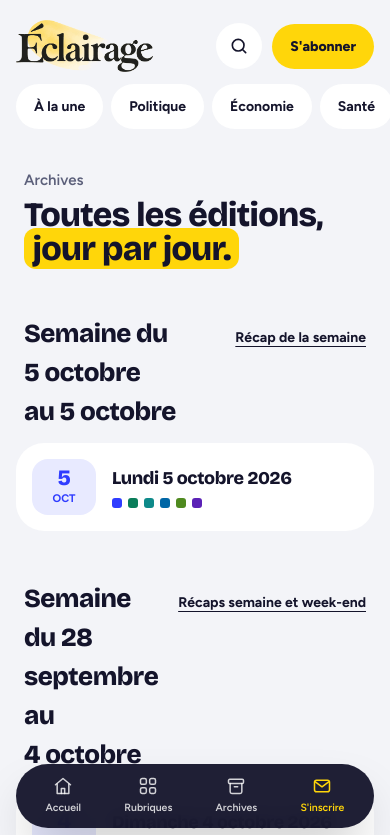
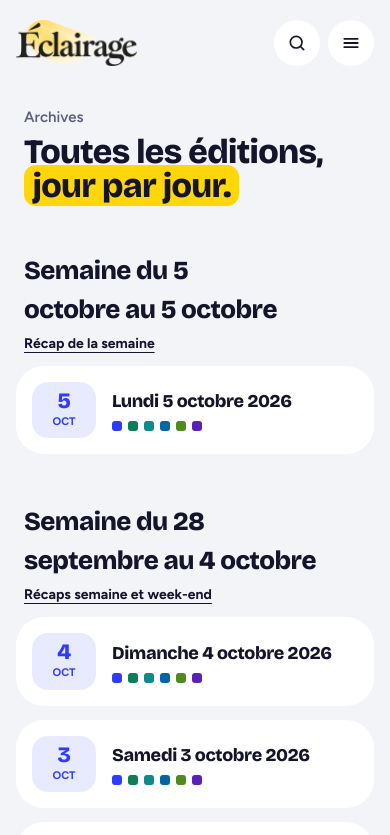
Before and after one commit to mansonjb/eclairagemedia, a Next.js app: page /archives in a window 390 px wide. Shown: the top 835 px of the page. Built offline with nearby package versions, Linux system fonts and the light colour scheme.

Commit message:
En-tête responsive : une ligne dès 1280 px, menu burger en dessous ; barre du bas retirée ; plus de débordement horizontal sur mobile
Co-Authored-By: Claude Opus 5.5 <noreply@anthropic.com>

```diff
--- a/src/app/layout.tsx
+++ b/src/app/layout.tsx
@@ -2,7 +2,6 @@ import type { Metadata } from "next";
 import { Bricolage_Grotesque, Figtree } from "next/font/google";
 import Entete from "@/components/Entete";
 import { Pied } from "@/components/ui";
-import BarreMobile from "@/components/BarreMobile";
 import "./globals.css";
 
 const figtree = Figtree({ subsets: ["latin"], variable: "--font-figtree" });
@@ -18,13 +17,12 @@ export const metadata: Metadata = {
 export default function RootLayout({ children }: Readonly<{ children: React.ReactNode }>) {
   return (
     <html lang="fr" className={`${figtree.variable} ${bricolage.variable}`}>
-      <body className="font-sans antialiased pb-24 md:pb-0">
+      <body className="font-sans antialiased">
         <div className="mx-auto max-w-[1320px] px-4 pt-2 sm:px-5">
           <Entete />
           {children}
           <Pied />
         </div>
-        <BarreMobile />
       </body>
     </html>
   );
--- a/src/components/BarreMobile.tsx
+++ /dev/null
@@ -1,15 +0,0 @@
-import Link from "next/link";
-import { Ico } from "@/components/Icones";
-
-// Barre de navigation flottante sur mobile
-export default function BarreMobile() {
-  const l = "flex flex-col items-center gap-1 rounded-full px-3 py-1 text-[10.5px] font-semibold text-white/80 hover:text-white";
-  return (
-    <nav className="fixed inset-x-4 bottom-4 z-40 mx-auto flex max-w-sm items-center justify-around rounded-full bg-encre/95 px-2 py-2 shadow-2xl backdrop-blur-md md:hidden" style={{ paddingBottom: "calc(0.5rem + env(safe-area-inset-bottom, 0px))" }}>
-      <Link href="/" className={l}><Ico n="accueil" />Accueil</Link>
-      <Link href="/#rubriques" className={l}><Ico n="rubriques" />Rubriques</Link>
-      <Link href="/archives" className={l}><Ico n="archives" />Archives</Link>
-      <Link href="/#inscription" className={`${l} !text-jaune`}><Ico n="mail" />S&apos;inscrire</Link>
-    </nav>
-  );
-}
--- a/src/components/Entete.tsx
+++ b/src/components/Entete.tsx
@@ -1,37 +1,67 @@
 "use client";
+import { useEffect, useRef, useState } from "react";
 import Link from "next/link";
 import Image from "next/image";
 import { usePathname } from "next/navigation";
 import { ORDRE, RUBRIQUES } from "@/lib/rubriques-client";
 
-// En-tête : marque, rubriques en pastilles (pastille active en noir), baromètre, abonnement.
-// Les rubriques ont toujours leur propre ligne, centrée ; sur petit écran elle défile, sans jamais couper le logo ni les boutons.
+// En-tête : sur grand écran (≥ 1280 px) logo, rubriques et boutons sur une seule ligne ;
+// en dessous, logo + recherche + abonnement + bouton menu qui ouvre un panneau avec toutes les rubriques.
 export default function Entete() {
   const chemin = usePathname();
-  const liens = [{ href: "/", nom: "À la une" }, ...ORDRE.map((r) => ({ href: `/${r}`, nom: RUBRIQUES[r].court })), { href: "/barometre", nom: "Baromètre 2027" }];
+  const [ouvert, setOuvert] = useState(false);
+  const boite = useRef<HTMLElement>(null);
+  useEffect(() => setOuvert(false), [chemin]);
+  useEffect(() => {
+    if (!ouvert) return;
+    const esc = (e: KeyboardEvent) => e.key === "Escape" && setOuvert(false);
+    const dehors = (e: PointerEvent) => { if (boite.current && !boite.current.contains(e.target as Node)) setOuvert(false); };
+    window.addEventListener("keydown", esc);
+    window.addEventListener("pointerdown", dehors);
+    return () => { window.removeEventListener("keydown", esc); window.removeEventListener("pointerdown", dehors); };
+  }, [ouvert]);
+  const actif = (href: string) => (href === "/" ? chemin === "/" : !!chemin?.startsWith(href));
+  const liens = [{ href: "/", nom: "À la une", couleur: "#14142b" }, ...ORDRE.map((r) => ({ href: `/${r}`, nom: RUBRIQUES[r].court, couleur: RUBRIQUES[r].couleur })), { href: "/barometre", nom: "Baromètre", couleur: "#ff6a3d" }];
+  const rond = "flex h-[46px] w-[46px] shrink-0 items-center justify-center rounded-full bg-white hover:bg-lavande";
   return (
-    <header className="sticky top-0 z-40 -mx-4 flex flex-wrap items-center justify-between gap-x-6 gap-y-3 bg-fond/90 px-4 py-3 backdrop-blur-md sm:-mx-5 sm:px-5" style={{ top: "env(safe-area-inset-top, 0px)" }}>
-      <Link href="/" className="block" aria-label="Éclairage, accueil">
-        <Image src="/logo-eclairage-transparent.png" alt="Éclairage" width={976} height={370} priority className="h-[52px] w-auto sm:h-[58px]" />
-      </Link>
-      <nav aria-label="Rubriques" className="order-3 -mx-4 w-[calc(100%+2rem)] overflow-x-auto px-4 [scrollbar-width:none] sm:-mx-5 sm:w-[calc(100%+2.5rem)] sm:px-5">
-        <div className="mx-auto flex w-max gap-2">
-        {liens.map((l) => {
-          const actif = l.href === "/" ? chemin === "/" : chemin?.startsWith(l.href);
-          return (
-            <Link key={l.href} href={l.href} className={`shrink-0 rounded-full px-[18px] py-3 text-[14px] font-bold transition ${actif ? "bg-encre text-white" : "bg-white hover:bg-lavande"}`}>
-              {l.nom}
-            </Link>
-          );
-        })}
+    <header ref={boite} className="sticky top-0 z-40 -mx-4 bg-fond/90 px-4 py-3 backdrop-blur-md sm:-mx-5 sm:px-5" style={{ top: "env(safe-area-inset-top, 0px)" }}>
+      <div className="flex items-center justify-between gap-4">
+        <Link href="/" className="block shrink-0" aria-label="Éclairage, accueil">
+          <Image src="/logo-eclairage-transparent.png" alt="Éclairage" width={976} height={370} priority className="h-[46px] w-auto sm:h-[52px]" />
+        </Link>
+        <nav aria-label="Rubriques" className="hidden min-w-0 flex-1 justify-center gap-1.5 xl:flex">
+          {liens.map((l) => (
+            <Link key={l.href} href={l.href} className={`shrink-0 rounded-full px-3.5 py-2.5 text-[14px] font-bold transition ${actif(l.href) ? "bg-encre text-white" : "bg-white hover:bg-lavande"}`}>{l.nom}</Link>
+          ))}
+        </nav>
+        <div className="flex shrink-0 items-center gap-2">
+          <Link href="/archives" className={rond} aria-label="Rechercher dans les archives">
+            <svg width="20" height="20" viewBox="0 0 24 24" fill="none" stroke="#14142b" strokeWidth="2" strokeLinecap="round"><circle cx="11" cy="11" r="7" /><path d="M20 20l-3.5-3.5" /></svg>
+          </Link>
+          <Link href="#newsletter" className="hidden rounded-full bg-jaune px-[18px] py-3 text-[14px] font-extrabold sm:block">S&apos;abonner</Link>
+          <button type="button" onClick={() => setOuvert((o) => !o)} aria-expanded={ouvert} aria-controls="menu-rubriques" aria-label={ouvert ? "Fermer le menu" : "Ouvrir le menu"} className={`${rond} xl:hidden ${ouvert ? "!bg-encre" : ""}`}>
+            <svg width="20" height="20" viewBox="0 0 24 24" fill="none" stroke={ouvert ? "#ffffff" : "#14142b"} strokeWidth="2.2" strokeLinecap="round">
+              {ouvert ? <path d="M6 6l12 12M18 6L6 18" /> : <path d="M4 7h16M4 12h16M4 17h16" />}
+            </svg>
+          </button>
         </div>
-      </nav>
-      <div className="flex items-center gap-2.5">
-        <Link href="/archives" className="flex h-[46px] w-[46px] items-center justify-center rounded-full bg-white hover:bg-lavande" aria-label="Archives">
-          <svg width="20" height="20" viewBox="0 0 24 24" fill="none" stroke="#14142b" strokeWidth="2" strokeLinecap="round"><circle cx="11" cy="11" r="7" /><path d="M20 20l-3.5-3.5" /></svg>
-        </Link>
-        <Link href="#newsletter" className="rounded-full bg-jaune px-[18px] py-3 text-[14px] font-extrabold">S&apos;abonner</Link>
       </div>
+
+      {ouvert && (
+          <div id="menu-rubriques" className="apparait absolute inset-x-4 top-full mt-1 rounded-[24px] bg-white p-4 shadow-xl sm:inset-x-5 xl:hidden">
+            <nav aria-label="Rubriques" className="grid grid-cols-2 gap-2 sm:grid-cols-3">
+              {liens.map((l) => (
+                <Link key={l.href} href={l.href} className={`flex items-center gap-2.5 rounded-[16px] px-4 py-3.5 text-[15px] font-bold transition ${actif(l.href) ? "bg-encre text-white" : "bg-fond hover:bg-lavande"}`}>
+                  <span className="h-2.5 w-2.5 shrink-0 rounded-[3px]" style={{ backgroundColor: actif(l.href) ? "#ffffff" : l.couleur }} />{l.nom}
+                </Link>
+              ))}
+            </nav>
+            <div className="mt-3 flex flex-wrap gap-2 border-t border-filet pt-3">
+              <Link href="/archives" className="flex-1 rounded-full bg-fond px-4 py-3 text-center text-[14px] font-bold hover:bg-lavande">Archives</Link>
+              <Link href="#newsletter" onClick={() => setOuvert(false)} className="flex-1 rounded-full bg-jaune px-4 py-3 text-center text-[14px] font-extrabold">S&apos;abonner</Link>
+            </div>
+          </div>
+      )}
     </header>
   );
 }
--- a/src/components/ui.tsx
+++ b/src/components/ui.tsx
@@ -16,9 +16,9 @@ export function Pastille({ r, children, plein = false }: { r: RubriqueId; childr
 // Titre de section façon maquette : grand titre + lien à droite
 export function Section({ children, lien, id }: { children: React.ReactNode; lien?: { href: string; texte: string }; id?: string; couleur?: string; texte?: string }) {
   return (
-    <div id={id} className="flex scroll-mt-6 items-baseline justify-between gap-4 px-2 pt-7">
+    <div id={id} className="flex scroll-mt-6 flex-wrap items-baseline justify-between gap-x-4 gap-y-1 px-2 pt-7">
       <h2 className="d text-[26px] sm:text-[30px]">{children}</h2>
-      {lien && <Link href={lien.href} className="shrink-0 text-[14px] font-bold underline underline-offset-4 hover:text-bleu">{lien.texte}</Link>}
+      {lien && <Link href={lien.href} className="text-[14px] font-bold underline underline-offset-4 hover:text-bleu">{lien.texte}</Link>}
     </div>
   );
 }
```
